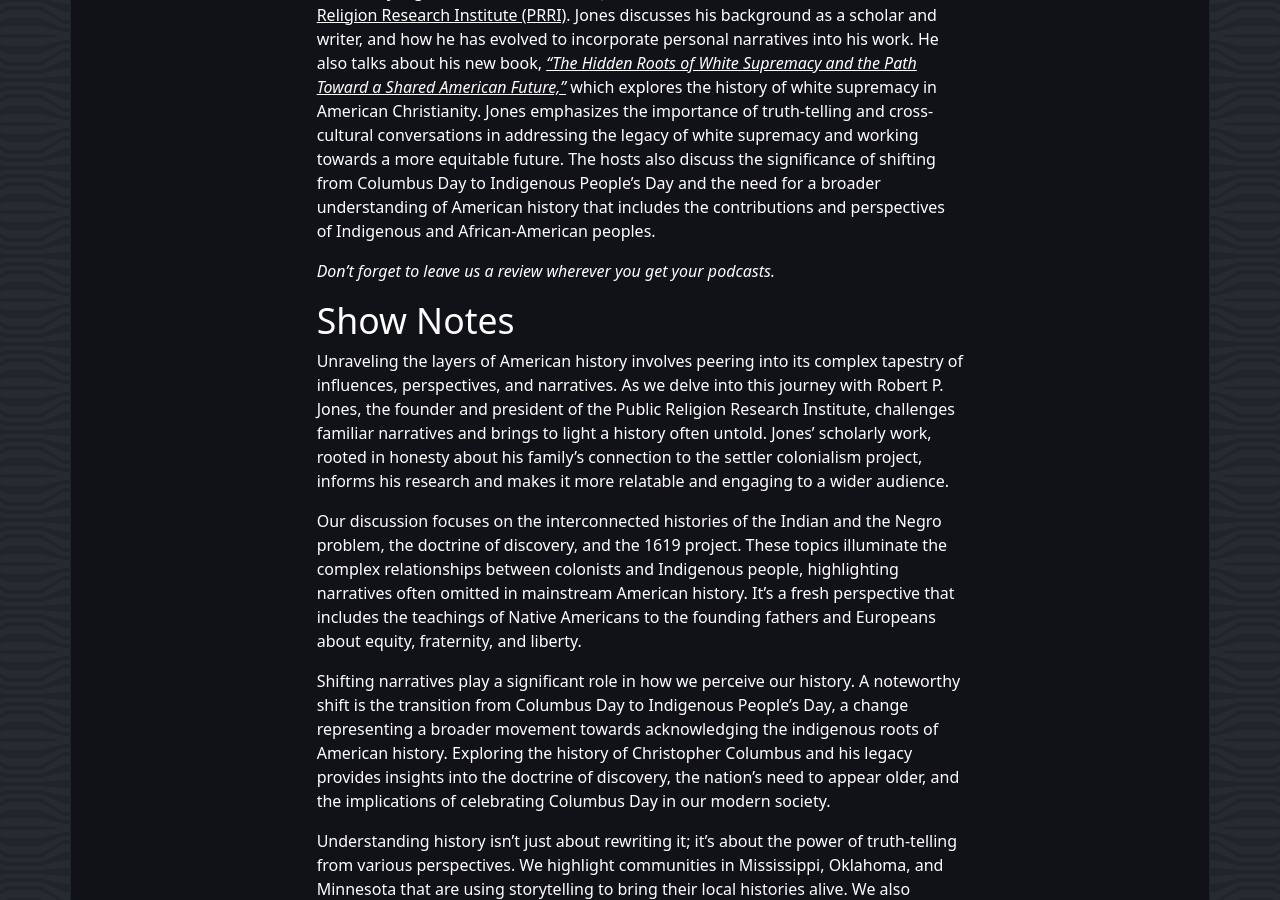
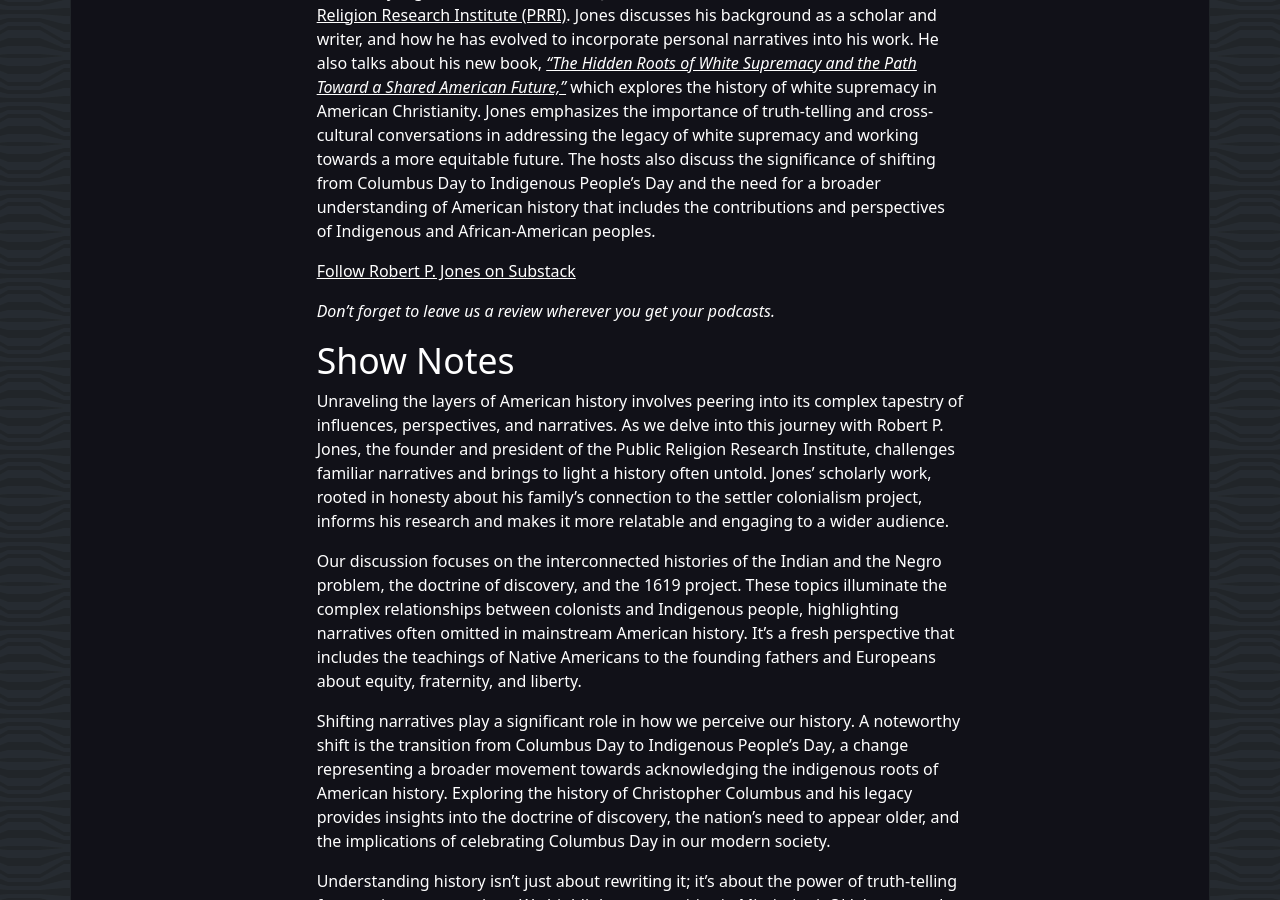
Before and after one commit to adamdjbrett/podcast-doctrineofdiscovery-v2, a Jekyll site: the page built from _posts/2023-10-25-episode-01.md, in a window 1280 px wide and 900 px high, scrolled down 967 px. Built offline with Jekyll 4.4.1, drawn with Linux system fonts in a browser that asks for light colours.

Commit message:
Update 2023-10-25-episode-01.md
updated links

```diff
--- a/_posts/2023-10-25-episode-01.md
+++ b/_posts/2023-10-25-episode-01.md
@@ -23,6 +23,8 @@
 We begin this episode with a [land acknowledgement](https://podcast.doctrineofdiscovery.org/land/).
 
 In this episode of the Mapping the Doctrine of Discovery podcast, hosts Phil Arnold and Sandy Bigtree interview [Robert P. Jones](https://www.prri.org/staff/robert-p-jones-ph-d/), the President and Founder of [Public Religion Research Institute (PRRI)](https://www.prri.org/). Jones discusses his background as a scholar and writer, and how he has evolved to incorporate personal narratives into his work. He also talks about his new book, [*"The Hidden Roots of White Supremacy and the Path Toward a Shared American Future,"*](https://bookshop.org/p/books/the-hidden-roots-of-white-supremacy-and-the-path-to-a-shared-american-future-robert-p-jones/19726759?aid=56272&ean=9781668009512&listref=whitetoolong-newsletter-bookshelf) which explores the history of white supremacy in American Christianity. Jones emphasizes the importance of truth-telling and cross-cultural conversations in addressing the legacy of white supremacy and working towards a more equitable future. The hosts also discuss the significance of shifting from Columbus Day to Indigenous People's Day and the need for a broader understanding of American history that includes the contributions and perspectives of Indigenous and African-American peoples.
+
+[Follow Robert P. Jones on Substack](https://whitetoolong.net/)
 
 *Don't forget to leave us a review wherever you get your podcasts.*
 
```
